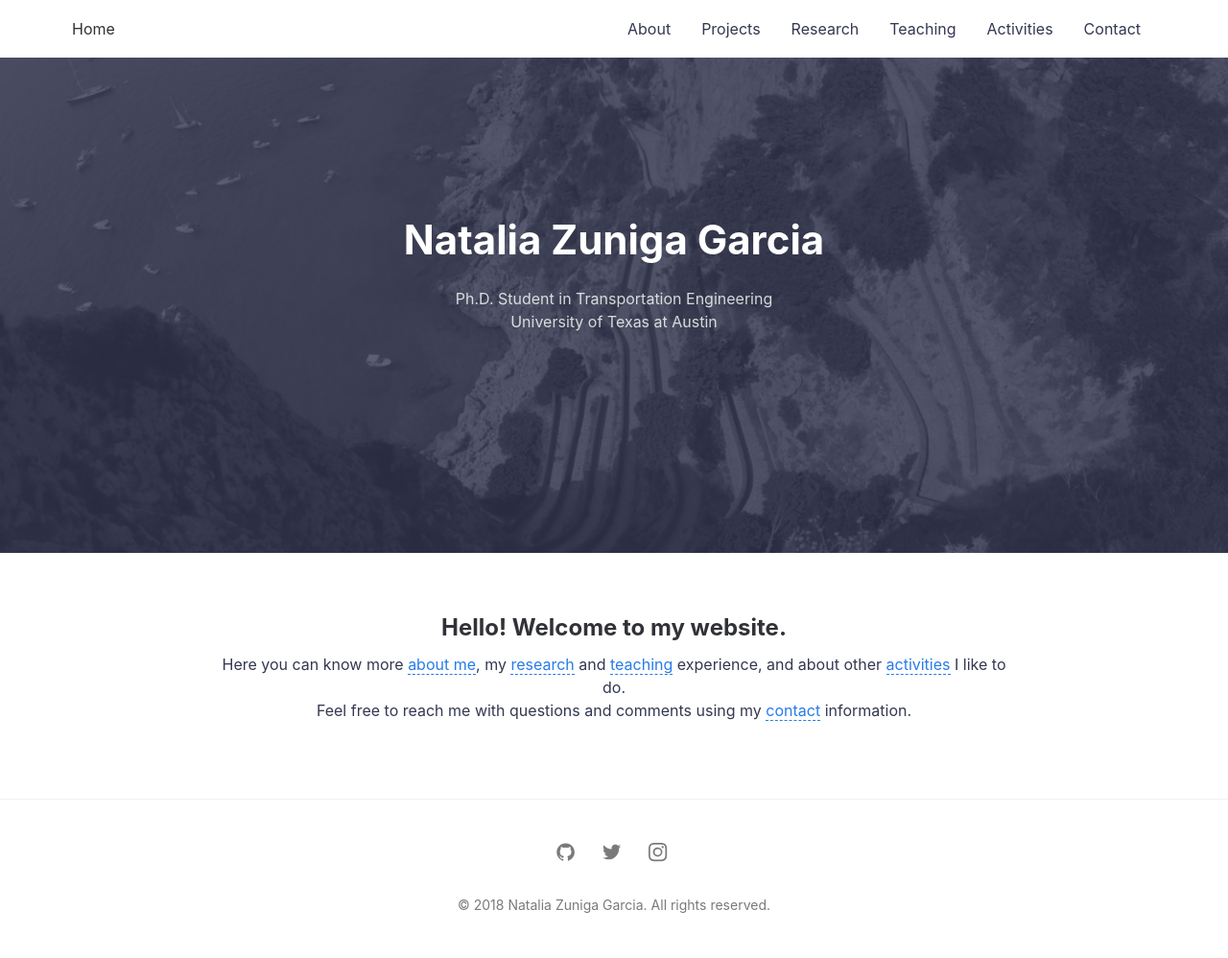
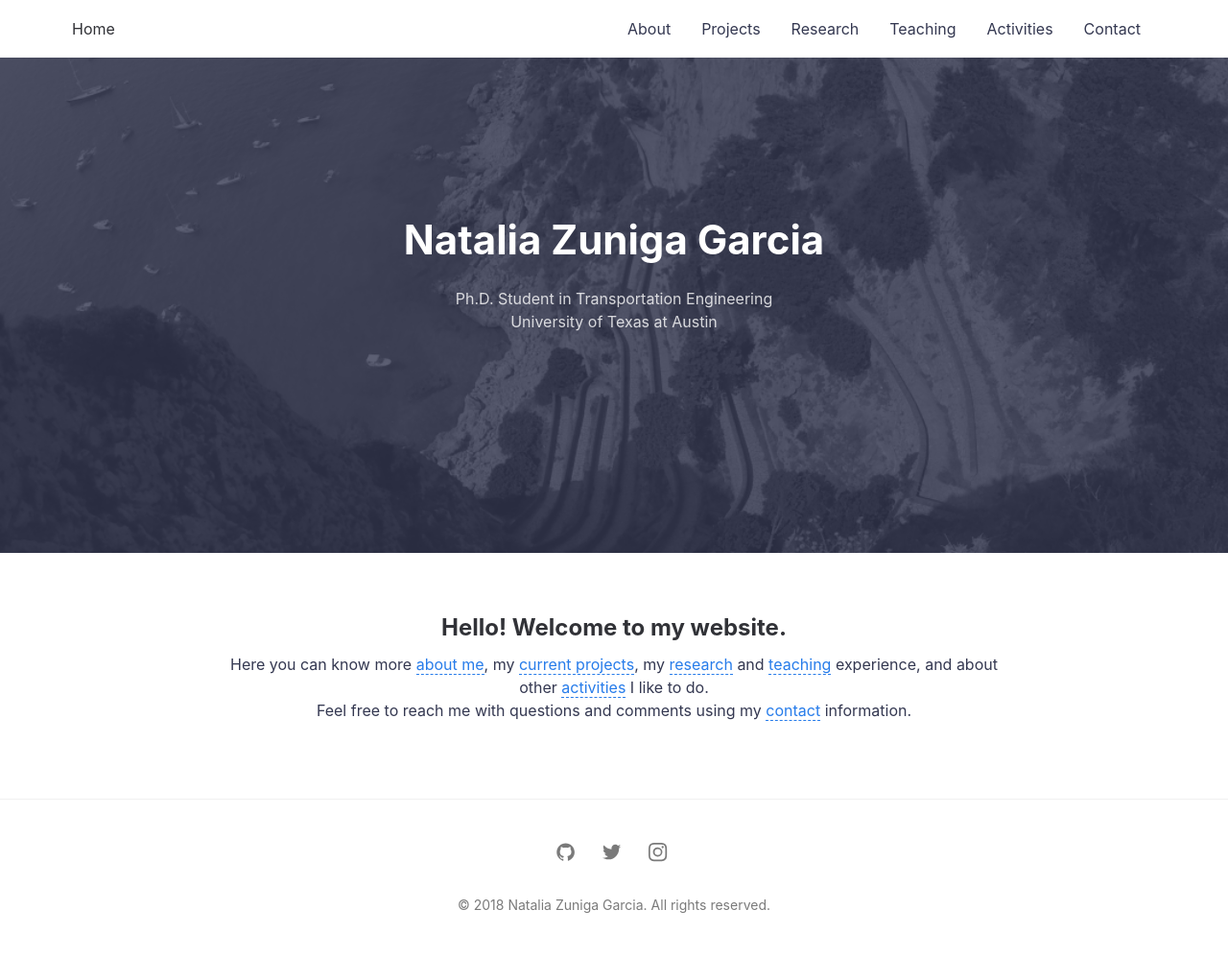
Before and after one commit to nzunigag/nzunigag.github.io, a Jekyll site: the page built from index.md, in a window 1280 px wide. Shown: the whole page at 96% size. Built offline with Jekyll 4.4.1, drawn with Linux system fonts in a browser that asks for light colours.

Commit message:
Update default.html

```diff
--- a/_layouts/default.html
+++ b/_layouts/default.html
@@ -33,6 +33,7 @@ layout: compress
               <h2> Hello! Welcome to my website.</h2>
             <p>
               Here you can know more <a href="https://nzunigag.github.io/about/">about me</a>,
+              my <a href="https://nzunigag.github.io/research/">current projects</a>,
               my <a href="https://nzunigag.github.io/research/">research</a> and
               <a href="https://nzunigag.github.io/teaching/">teaching</a> experience, and about other
               <a href="https://nzunigag.github.io/activities/">activities</a> I like to do. <br>
```
